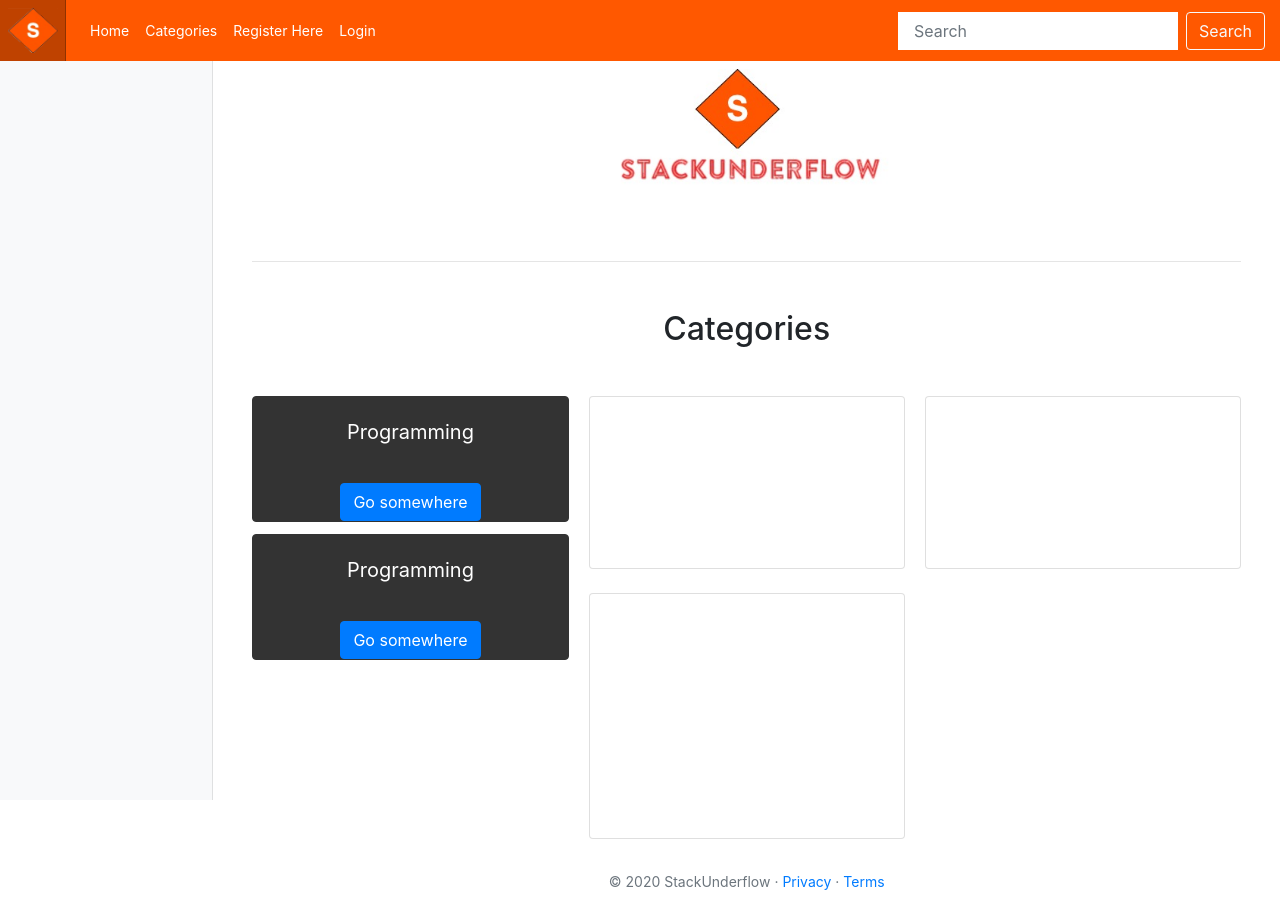
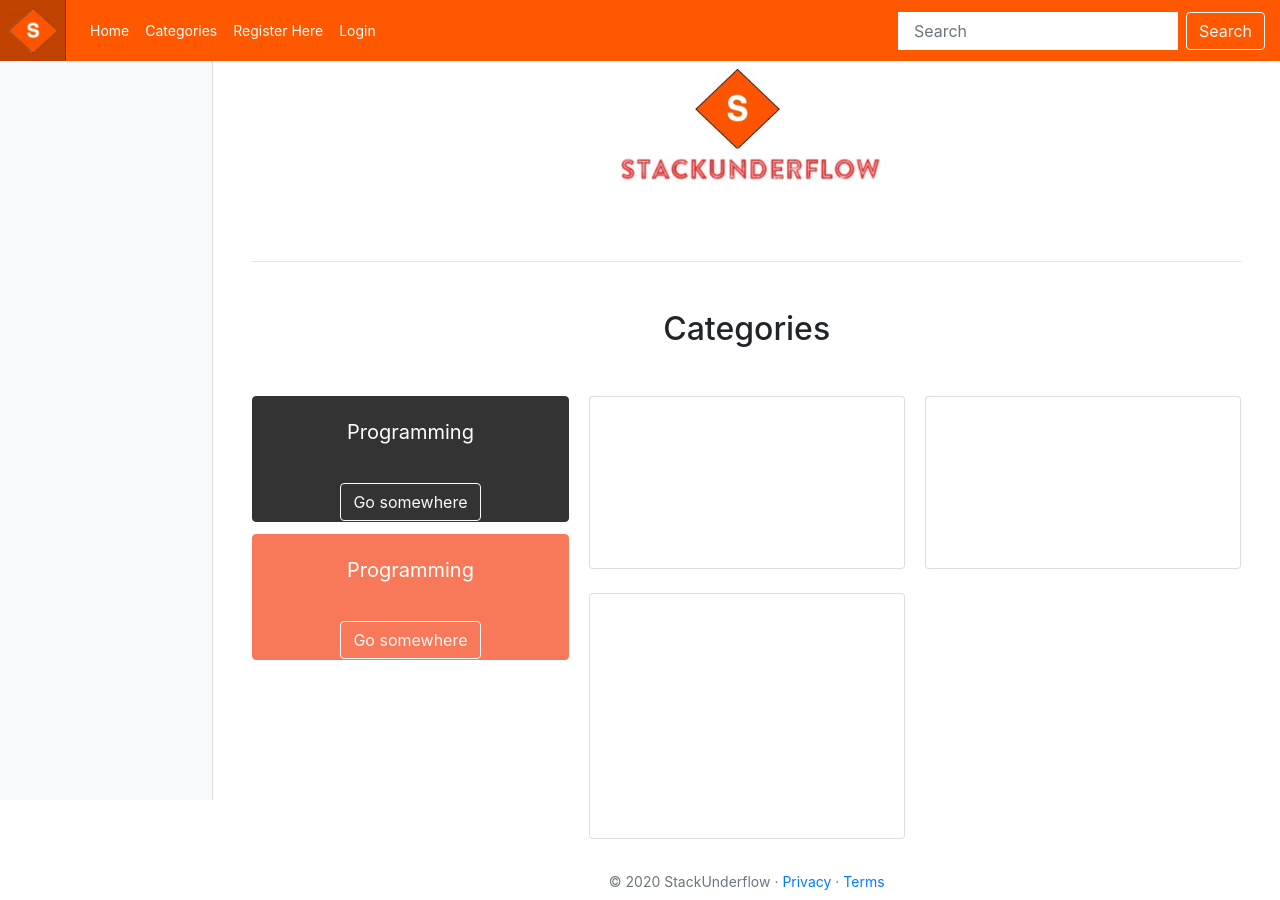
Before and after one commit to wad2Project/group_project, a Django app: page /stackunderflow/categories/ in a window 1280 px wide. Shown: the top 900 px of the page. Run offline with Django 3.2, Linux system fonts and the light colour scheme; some libraries are stand-ins or nearby versions.

Commit message:
changes to tiles

```diff
--- a/templates/stack_underflow/categories.html
+++ b/templates/stack_underflow/categories.html
@@ -20,15 +20,15 @@
                 <blockquote class="blockquote mb-0 card-body">
                     <p>Programming</p>
                 </blockquote>
-                    <a href="#" class="btn btn-primary">Go somewhere</a>
+                    <a href="#" class="btn btn-outline-light">Go somewhere</a>
                 </div>
             </div>
-            <div class="card card-inverse" style="background-color: #333; border-color: #333;">
+            <div class="card card-inverse" style="background-color: #f77959; border-color: #f77959;">
                 <div class="card-block">
                 <blockquote class="blockquote mb-0 card-body">
                     <p>Programming</p>
                 </blockquote>
-                    <a href="#" class="btn btn-primary">Go somewhere</a>
+                    <a href="#" class="btn btn-outline-light">Go somewhere</a>
                 </div>
             </div>
             <div class="card mb-3 red">
```
